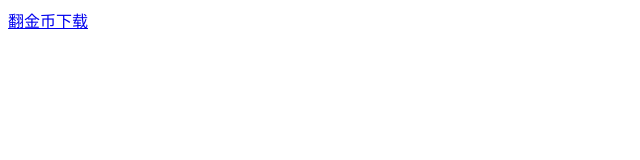
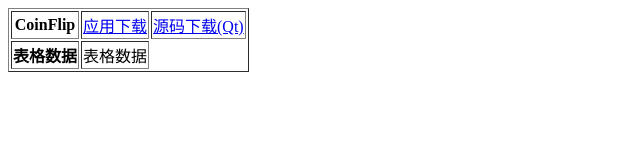
Before and after one commit to zwzrt/web, a plain HTML site: page index.html in a window 1280 px wide. Shown: the whole page, without its empty margins (0-640 px from the left). Drawn offline with Linux system fonts and the light colour scheme.

Commit message:
Update index.html

```diff
--- a/index.html
+++ b/index.html
@@ -1,2 +1,28 @@
-
-<!DOCTYPE html><html><head><meta charSet="utf-8"/><title>应用及源码下载</title><a href="/CoinFlip.zip" download="CoinFlip.zip">翻金币下载</a></html>
+<!DOCTYPE html>
+<html>
+  <head>
+    <meta charSet="utf-8"/>
+    <title>mo</title>
+  </head>
+  <body>
+    <table border="1">
+      <tr>
+        <th>CoinFlip</th>
+        <td>
+          <a href="/CoinFlip.zip" download="CoinFlip.zip">
+            应用下载
+          </a>
+        </td>
+        <td>
+          <a href="/CoinFlip.zip" download="CoinFlip.zip">
+            源码下载(Qt)
+          </a>
+        </td>
+      </tr>
+      <tr>
+        <th>表格数据</th>
+        <td>表格数据</td>
+      </tr>
+    </table>
+  </body>
+</html>
```
